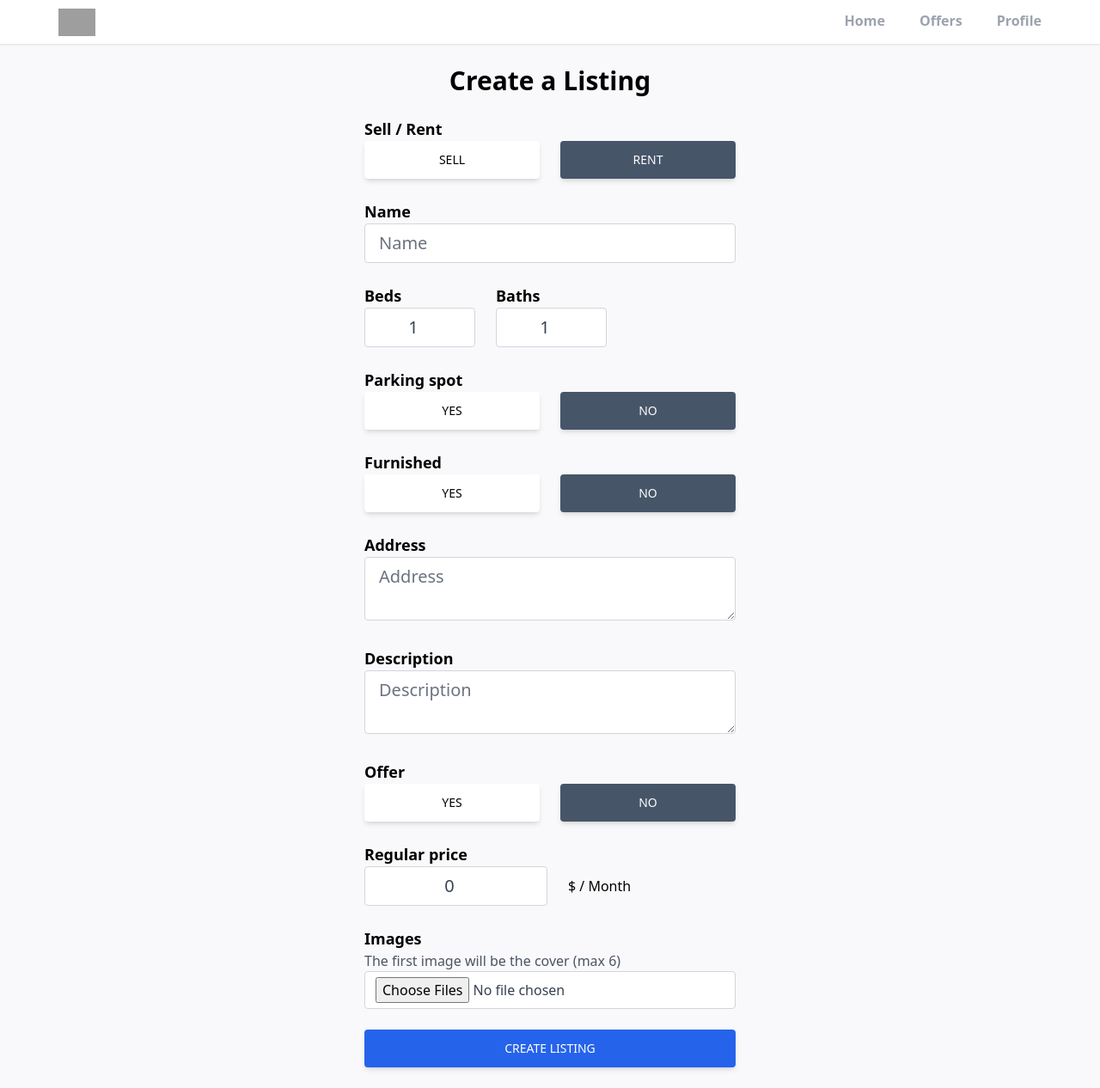
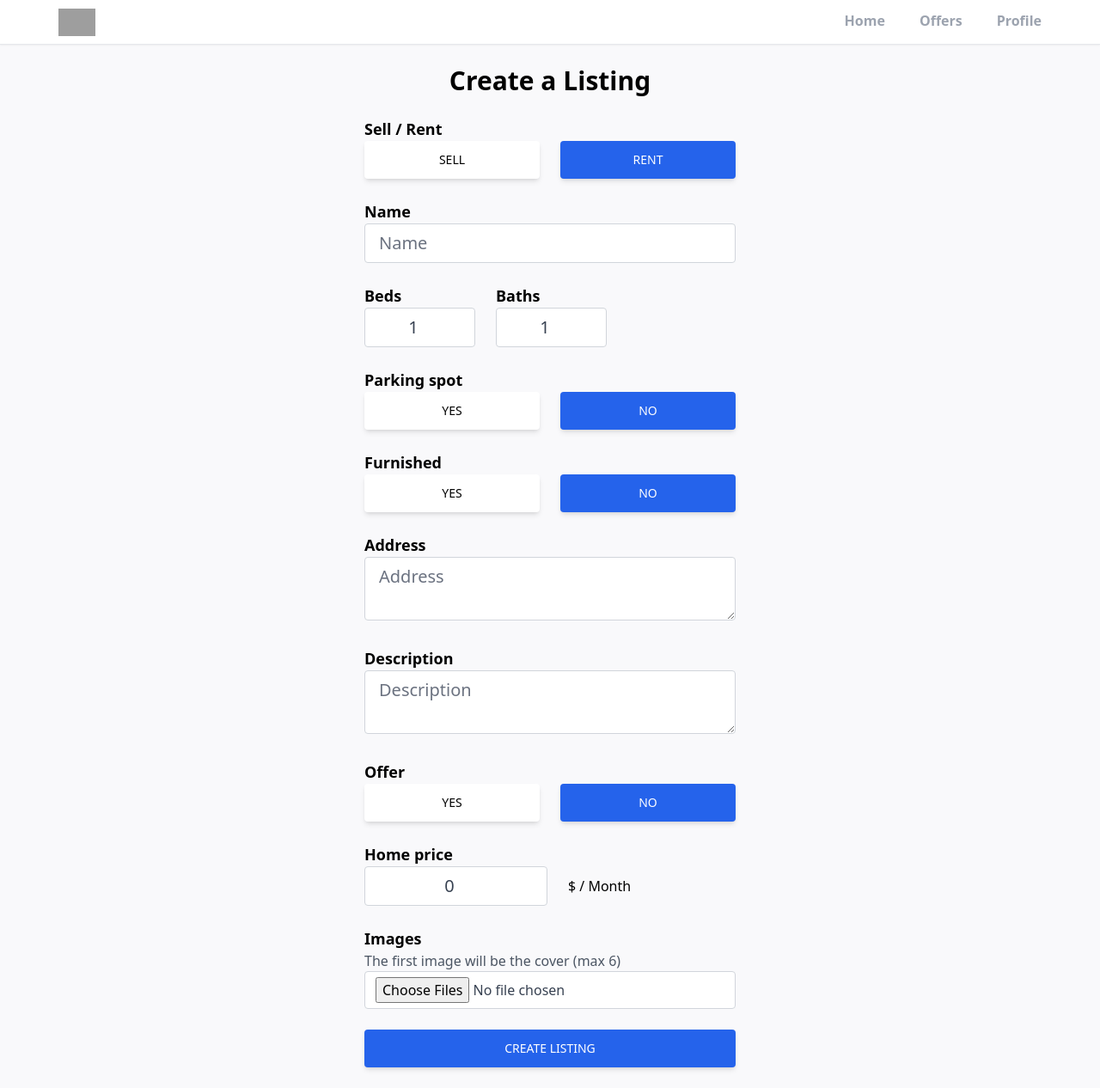
Before and after one commit to patrickgip94/Rentit, a React (Create React App) app: page /create-listings in a window 1280 px wide. Shown: the whole page at 86% size. Built offline with nearby package versions, Linux system fonts and the light colour scheme; no server answers; sample sign-in values are in the browser's storage; grey boxes are pictures that could not be loaded.

Commit message:
Added delete and edit functionality to the listing section

```diff
--- a/src/components/ListingItem.jsx
+++ b/src/components/ListingItem.jsx
@@ -5,8 +5,10 @@ import { Link } from "react-router-dom";
 
 /* ICONS */
 import { MdLocationOn } from "react-icons/md";
+import { FaTrash } from "react-icons/fa";
+import { MdEdit } from "react-icons/md";
 
-const ListingItem = ({ listing, id }) => {
+const ListingItem = ({ listing, id, onEdit, onDelete }) => {
   return (
     <li
       className="relative bg-white flex flex-col justify-between items-center
@@ -62,6 +64,18 @@ const ListingItem = ({ listing, id }) => {
           </div>
         </div>
       </Link>
+      {onDelete && (
+        <FaTrash
+          className="absolute bottom-2 right-2 h-[14px] cursor-pointer text-red-500"
+          onClick={() => onDelete(listing.id)}
+        />
+      )}
+      {onEdit && (
+        <MdEdit
+          className="absolute bottom-2 right-7 h-4 cursor-pointer"
+          onClick={() => onEdit(listing.id)}
+        />
+      )}
     </li>
   );
 };
--- a/src/pages/CreateListing.jsx
+++ b/src/pages/CreateListing.jsx
@@ -187,9 +187,7 @@ export default function CreateListing() {
             value="sale"
             onClick={onChange}
             className={`mr-3 px-7 py-3 font-medium text-sm uppercase shadow-md rounded hover:shadow-lg focus:shadow-lg active:shadow-lg transition duration-150 ease-in-out w-full ${
-              type === "rent"
-                ? "bg-white text-black"
-                : "bg-slate-600 text-white"
+              type === "rent" ? "bg-white text-black" : "bg-blue-600 text-white"
             }`}
           >
             sell
@@ -200,9 +198,7 @@ export default function CreateListing() {
             value="rent"
             onClick={onChange}
             className={`ml-3 px-7 py-3 font-medium text-sm uppercase shadow-md rounded hover:shadow-lg focus:shadow-lg active:shadow-lg transition duration-150 ease-in-out w-full ${
-              type === "sale"
-                ? "bg-white text-black"
-                : "bg-slate-600 text-white"
+              type === "sale" ? "bg-white text-black" : "bg-blue-600 text-white"
             }`}
           >
             rent
@@ -256,7 +252,7 @@ export default function CreateListing() {
             value={true}
             onClick={onChange}
             className={`mr-3 px-7 py-3 font-medium text-sm uppercase shadow-md rounded hover:shadow-lg focus:shadow-lg active:shadow-lg transition duration-150 ease-in-out w-full ${
-              !parking ? "bg-white text-black" : "bg-slate-600 text-white"
+              !parking ? "bg-white text-black" : "bg-blue-600 text-white"
             }`}
           >
             Yes
@@ -267,7 +263,7 @@ export default function CreateListing() {
             value={false}
             onClick={onChange}
             className={`ml-3 px-7 py-3 font-medium text-sm uppercase shadow-md rounded hover:shadow-lg focus:shadow-lg active:shadow-lg transition duration-150 ease-in-out w-full ${
-              parking ? "bg-white text-black" : "bg-slate-600 text-white"
+              parking ? "bg-white text-black" : "bg-blue-600 text-white"
             }`}
           >
             no
@@ -281,7 +277,7 @@ export default function CreateListing() {
             value={true}
             onClick={onChange}
             className={`mr-3 px-7 py-3 font-medium text-sm uppercase shadow-md rounded hover:shadow-lg focus:shadow-lg active:shadow-lg transition duration-150 ease-in-out w-full ${
-              !furnished ? "bg-white text-black" : "bg-slate-600 text-white"
+              !furnished ? "bg-white text-black" : "bg-blue-600 text-white"
             }`}
           >
             yes
@@ -292,7 +288,7 @@ export default function CreateListing() {
             value={false}
             onClick={onChange}
             className={`ml-3 px-7 py-3 font-medium text-sm uppercase shadow-md rounded hover:shadow-lg focus:shadow-lg active:shadow-lg transition duration-150 ease-in-out w-full ${
-              furnished ? "bg-white text-black" : "bg-slate-600 text-white"
+              furnished ? "bg-white text-black" : "bg-blue-600 text-white"
             }`}
           >
             no
@@ -356,7 +352,7 @@ export default function CreateListing() {
             value={true}
             onClick={onChange}
             className={`mr-3 px-7 py-3 font-medium text-sm uppercase shadow-md rounded hover:shadow-lg focus:shadow-lg active:shadow-lg transition duration-150 ease-in-out w-full ${
-              !offer ? "bg-white text-black" : "bg-slate-600 text-white"
+              !offer ? "bg-white text-black" : "bg-blue-600 text-white"
             }`}
           >
             yes
@@ -367,7 +363,7 @@ export default function CreateListing() {
             value={false}
             onClick={onChange}
             className={`ml-3 px-7 py-3 font-medium text-sm uppercase shadow-md rounded hover:shadow-lg focus:shadow-lg active:shadow-lg transition duration-150 ease-in-out w-full ${
-              offer ? "bg-white text-black" : "bg-slate-600 text-white"
+              offer ? "bg-white text-black" : "bg-blue-600 text-white"
             }`}
           >
             no
@@ -375,7 +371,7 @@ export default function CreateListing() {
         </div>
         <div className="flex items-center mb-6">
           <div className="">
-            <p className="text-lg font-semibold">Regular price</p>
+            <p className="text-lg font-semibold">Home price</p>
             <div className="flex w-full justify-center items-center space-x-6">
               <input
                 type="number"
--- a/src/pages/Profile.jsx
+++ b/src/pages/Profile.jsx
@@ -79,6 +79,7 @@ export default function Profile() {
     }
     fetchUserListings();
   }, [auth.currentUser.uid]);
+
   async function onDelete(listingID) {
     if (window.confirm("Are you sure you want to delete?")) {
       await deleteDoc(doc(db, "listings", listingID));
@@ -86,12 +87,14 @@ export default function Profile() {
         (listing) => listing.id !== listingID
       );
       setListings(updatedListings);
-      toast.success("Successfully deleted the listing");
+      toast.success("Property listing has been deleted");
     }
   }
+
   function onEdit(listingID) {
     navigate(`/edit-listing/${listingID}`);
   }
+
   return (
     <>
       <section className="max-w-6xl mx-auto flex justify-center items-center flex-col">
@@ -147,7 +150,7 @@ export default function Profile() {
             className="w-full bg-blue-600 text-white uppercase px-7 py-3 text-sm font-medium rounded shadow-md hover:bg-blue-700 transition duration-150 ease-in-out hover:shadow-lg active:bg-blue-800"
           >
             <Link
-              to="/create-listing"
+              to="/create-listings"
               className="flex justify-center items-center"
             >
               <FcHome className="mr-2 text-3xl bg-red-200 rounded-full p-1 border-2" />
```
